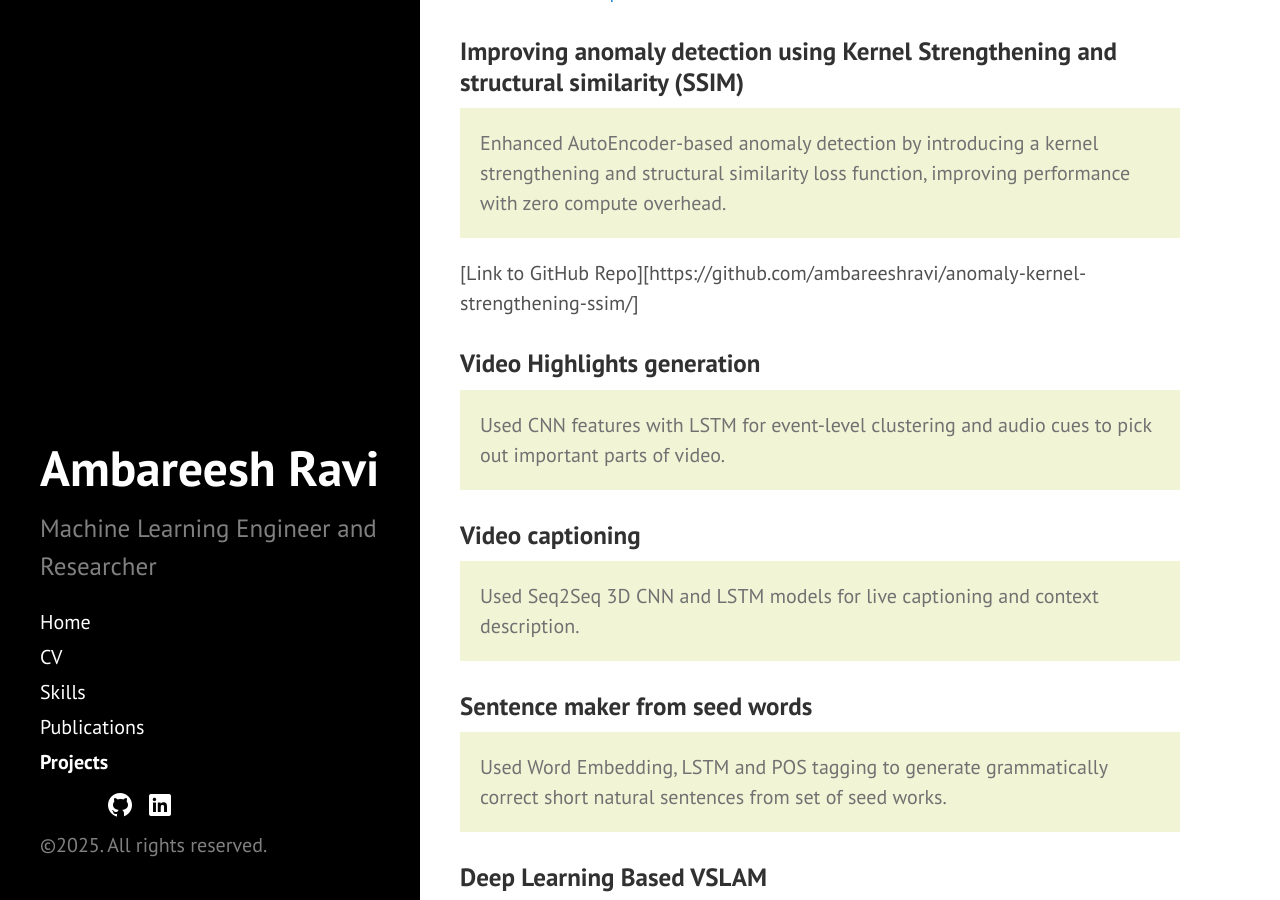
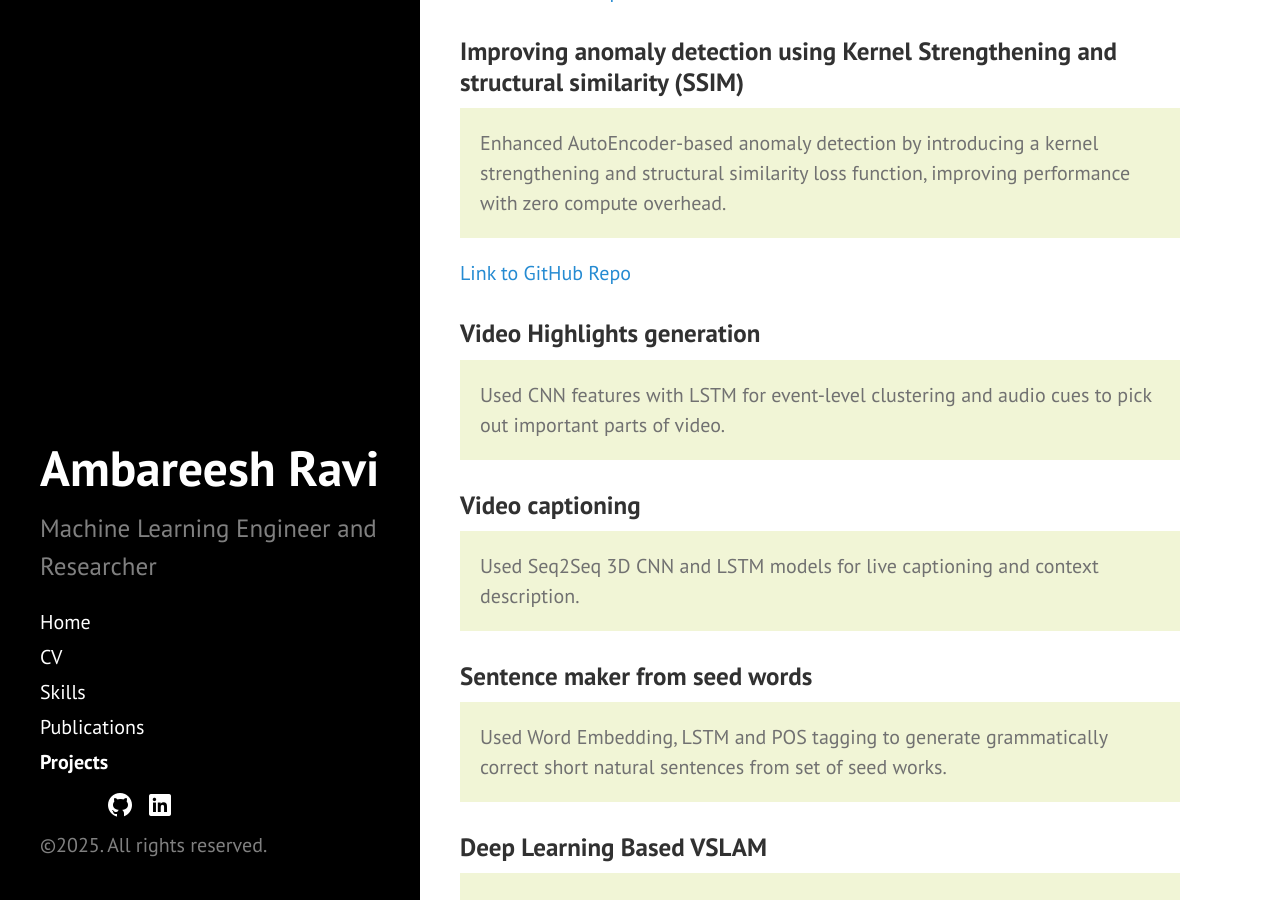
Before and after one commit to ambareeshravi/ambareeshravi.github.io, a Jekyll site: the page built from projects.md, in a window 1280 px wide and 900 px high, scrolled down 1703 px. Built offline with Jekyll 4.4.1, drawn with Linux system fonts in a browser that asks for light colours.

Commit message:
Update projects.md

```diff
--- a/projects.md
+++ b/projects.md
@@ -53,7 +53,7 @@ Novel deep learning methods, frameworks and architectures for efficient anomaly
 <p class="message">
 Enhanced AutoEncoder-based anomaly detection by introducing a kernel strengthening and structural similarity loss function, improving performance with zero compute overhead.
 </p>
-[Link to GitHub Repo][https://github.com/ambareeshravi/anomaly-kernel-strengthening-ssim/]
+[Link to GitHub Repo](https://github.com/ambareeshravi/anomaly-kernel-strengthening-ssim/)
 
 ### Video Highlights generation
 <p class="message">
```
